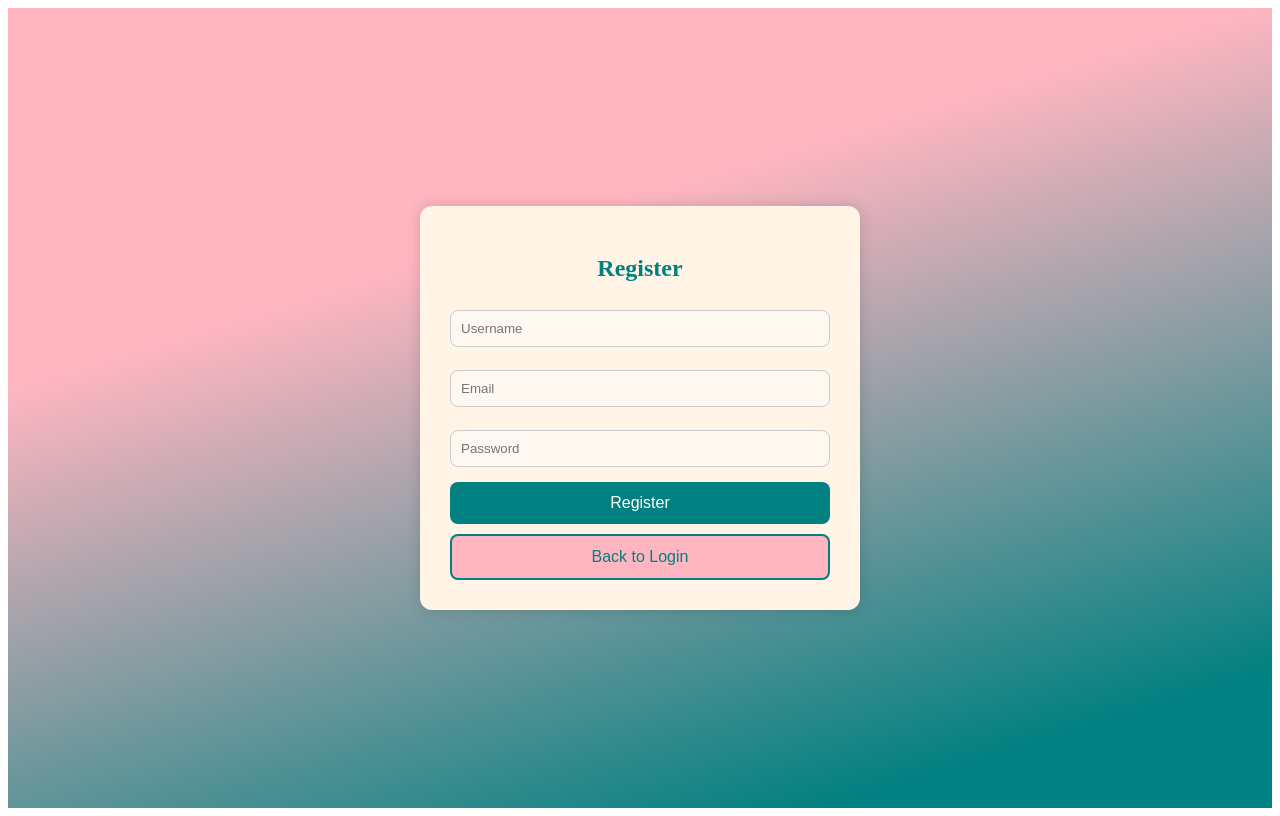
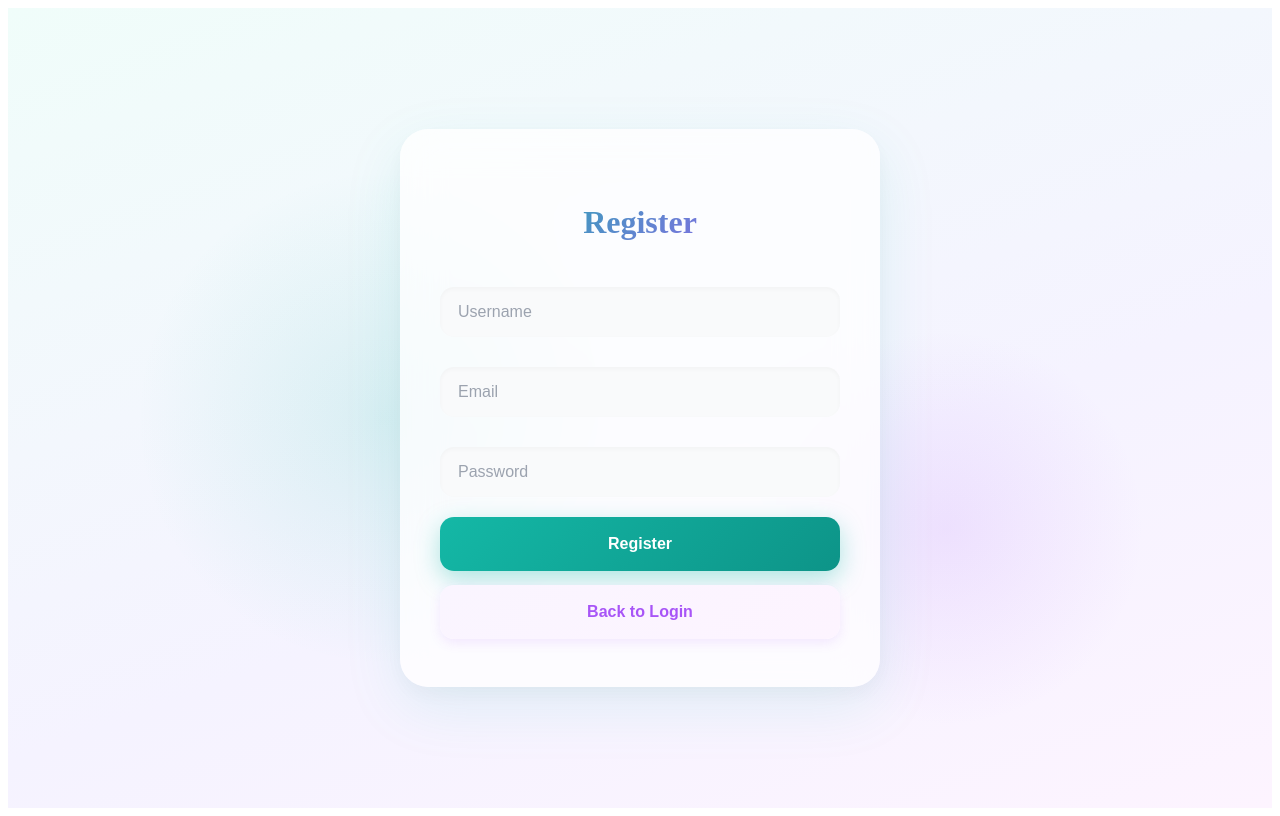
Before and after one commit to ShotikoLabadze/todoApp, a React (Create React App) app in the folder frontend/: page /register in a window 1280 px wide. Built offline with nearby package versions, Linux system fonts and the light colour scheme; no server answers.

Commit message:
fix logout button

```diff
--- a/frontend/src/pages/LoginPage.css
+++ b/frontend/src/pages/LoginPage.css
@@ -1,12 +1,39 @@
 .login-container {
   display: flex;
-  height: 100vh;
+  min-height: 100vh;
+  background: linear-gradient(135deg, #fdf4ff 0%, #faf5ff 50%, #f0fdfa 100%);
+  position: relative;
+  overflow: hidden;
+}
 
-  background: linear-gradient(
-    163deg,
-    rgba(255, 182, 193, 1) 32%,
-    rgba(0, 128, 128, 1) 89%
+.login-container::before {
+  content: "";
+  position: absolute;
+  top: -30%;
+  right: -20%;
+  width: 600px;
+  height: 600px;
+  background: radial-gradient(
+    circle,
+    rgba(168, 85, 247, 0.15) 0%,
+    transparent 70%
   );
+  border-radius: 50%;
+}
+
+.login-container::after {
+  content: "";
+  position: absolute;
+  bottom: -20%;
+  left: -10%;
+  width: 500px;
+  height: 500px;
+  background: radial-gradient(
+    circle,
+    rgba(20, 184, 166, 0.12) 0%,
+    transparent 70%
+  );
+  border-radius: 50%;
 }
 
 .login-left {
@@ -14,72 +41,113 @@
   display: flex;
   justify-content: center;
   align-items: center;
-
-  background: transparent;
+  position: relative;
+  z-index: 1;
+  padding: 20px;
 }
 
 .login-box {
-  width: 80%;
-  max-width: 380px;
-  background: #fff8f0;
-  padding: 30px;
-  border-radius: 12px;
-  box-shadow: 0px 0px 15px rgba(0, 0, 0, 0.15);
+  width: 100%;
+  max-width: 400px;
+  background: rgba(255, 255, 255, 0.7);
+  backdrop-filter: blur(20px);
+  padding: 48px 40px;
+  border-radius: 28px;
+  box-shadow:
+    0 20px 60px rgba(168, 85, 247, 0.1),
+    0 8px 24px rgba(0, 0, 0, 0.04);
 }
 
 .login-box h2 {
   text-align: center;
-  margin-bottom: 20px;
-  color: #008080;
+  margin-bottom: 36px;
+  color: #1e1b4b;
+  font-size: 32px;
+  font-weight: 700;
+  letter-spacing: -0.5px;
 }
 
 label {
-  font-weight: bold;
-  color: #008080;
+  font-weight: 600;
+  color: #6b7280;
+  font-size: 13px;
+  text-transform: uppercase;
+  letter-spacing: 0.8px;
 }
 
 input {
   width: 100%;
-  padding: 10px;
-  margin: 8px 0 15px 0;
-  border-radius: 8px;
-  border: 1px solid #ccc;
+  padding: 16px 18px;
+  margin: 10px 0 22px 0;
+  border-radius: 14px;
+  border: none;
+  background: rgba(249, 250, 251, 0.8);
+  color: #1e1b4b;
+  font-size: 16px;
+  transition: all 0.3s ease;
+  box-sizing: border-box;
+  box-shadow: inset 0 2px 4px rgba(0, 0, 0, 0.03);
+}
+
+input:focus {
+  outline: none;
+  background: #fff;
+  box-shadow:
+    0 0 0 4px rgba(168, 85, 247, 0.12),
+    inset 0 2px 4px rgba(0, 0, 0, 0.02);
+}
+
+input::placeholder {
+  color: #9ca3af;
 }
 
 .btn-login {
   width: 100%;
-  padding: 12px;
-  background: #008080;
+  padding: 18px;
+  background: linear-gradient(135deg, #a855f7 0%, #7c3aed 100%);
   color: white;
   border: none;
-  border-radius: 8px;
+  border-radius: 14px;
   cursor: pointer;
-  margin-bottom: 10px;
+  margin-bottom: 14px;
   font-size: 16px;
+  font-weight: 600;
+  transition: all 0.3s ease;
+  box-shadow: 0 8px 24px rgba(168, 85, 247, 0.35);
 }
 
 .btn-login:hover {
-  opacity: 0.9;
+  transform: translateY(-3px);
+  box-shadow: 0 12px 32px rgba(168, 85, 247, 0.45);
 }
 
 .btn-register {
   width: 100%;
-  padding: 12px;
-  background: #ffb6c1;
-  color: #008080;
-  border: 2px solid #008080;
-  border-radius: 8px;
+  padding: 18px;
+  background: linear-gradient(135deg, #f0fdfa 0%, #ecfeff 100%);
+  color: #0d9488;
+  border: none;
+  border-radius: 14px;
   cursor: pointer;
   font-size: 16px;
+  font-weight: 600;
+  transition: all 0.3s ease;
+  box-shadow: 0 4px 12px rgba(20, 184, 166, 0.15);
 }
 
 .btn-register:hover {
-  background: #ffc6d1;
+  background: linear-gradient(135deg, #ccfbf1 0%, #cffafe 100%);
+  transform: translateY(-2px);
 }
 
 .error {
-  color: red;
-  margin-bottom: 10px;
+  color: #ef4444;
+  margin-bottom: 16px;
+  padding: 14px 16px;
+  background: #fef2f2;
+  border-radius: 12px;
+  font-size: 14px;
+  font-weight: 500;
 }
 
 .login-right {
@@ -87,12 +155,30 @@ input {
   display: flex;
   justify-content: center;
   align-items: center;
-
-  background: transparent;
+  position: relative;
+  z-index: 1;
 }
 
 .login-right img {
-  width: 80%;
-  max-width: 1000px;
+  width: 65%;
+  max-width: 480px;
   object-fit: contain;
+  filter: drop-shadow(0 30px 60px rgba(168, 85, 247, 0.2));
+  animation: float 5s ease-in-out infinite;
 }
+
+@keyframes float {
+  0%,
+  100% {
+    transform: translateY(0) rotate(0deg);
+  }
+  50% {
+    transform: translateY(-15px) rotate(1deg);
+  }
+}
+
+@media (max-width: 768px) {
+  .login-right {
+    display: none;
+  }
+}
--- a/frontend/src/pages/PersonalNotes.tsx
+++ b/frontend/src/pages/PersonalNotes.tsx
@@ -1,4 +1,5 @@
 import { useEffect, useState } from "react";
+import { useNavigate } from "react-router-dom";
 import API from "../api/api";
 import "./PersonalNotes.css";
 
@@ -15,6 +16,7 @@ const PersonalNotes = () => {
   const [content, setContent] = useState("");
   const [status, setStatus] = useState("todo");
 
+  const navigate = useNavigate();
   const token = localStorage.getItem("token");
 
   const fetchNotes = async () => {
@@ -30,8 +32,17 @@ const PersonalNotes = () => {
   };
 
   useEffect(() => {
-    fetchNotes();
-  }, []);
+    if (!token) {
+      navigate("/");
+    } else {
+      fetchNotes();
+    }
+  }, [token, navigate]);
+
+  const handleLogout = () => {
+    localStorage.removeItem("token");
+    navigate("/");
+  };
 
   const createNote = async () => {
     if (!token) return;
@@ -39,7 +50,7 @@ const PersonalNotes = () => {
       const res = await API.post(
         "/tasks",
         { title, description: content, status },
-        { headers: { Authorization: `Bearer ${token}` } }
+        { headers: { Authorization: `Bearer ${token}` } },
       );
       setNotes([...notes, res.data]);
       setTitle("");
@@ -64,6 +75,10 @@ const PersonalNotes = () => {
 
   return (
     <div className="notes-container">
+      <button onClick={handleLogout} className="btn-logout-top">
+        Logout
+      </button>
+
       <div className="notes-card">
         <h2>Personal Notes</h2>
 
@@ -94,13 +109,19 @@ const PersonalNotes = () => {
 
       <div className="notes-card">
         <h3>Your Notes</h3>
-        {notes.length === 0 && <p>No notes found</p>}
+        {notes.length === 0 && (
+          <p style={{ textAlign: "center", color: "#6b7280" }}>
+            No notes found
+          </p>
+        )}
 
         {notes.map((note) => (
           <div key={note._id} className="note-item">
             <h4>{note.title}</h4>
             <p>{note.description}</p>
-            <p>Status: {note.status}</p>
+            <p className="note-status">
+              Status: <span>{note.status}</span>
+            </p>
             <button onClick={() => deleteNote(note._id)} className="btn-delete">
               Delete
             </button>
--- a/frontend/src/pages/RegisterPage.css
+++ b/frontend/src/pages/RegisterPage.css
@@ -2,65 +2,130 @@
   display: flex;
   justify-content: center;
   align-items: center;
-  height: 100vh;
-
-  background: linear-gradient(163deg, #ffb6c1 32%, #008080 89%);
+  min-height: 100vh;
+  background: linear-gradient(160deg, #f0fdfa 0%, #f5f3ff 60%, #fdf4ff 100%);
   padding: 20px;
   box-sizing: border-box;
+  position: relative;
+  overflow: hidden;
+}
+
+.register-container::before {
+  content: "";
+  position: absolute;
+  top: 20%;
+  left: 10%;
+  width: 500px;
+  height: 500px;
+  background: radial-gradient(
+    circle,
+    rgba(20, 184, 166, 0.12) 0%,
+    transparent 70%
+  );
+  border-radius: 50%;
+}
+
+.register-container::after {
+  content: "";
+  position: absolute;
+  bottom: 10%;
+  right: 10%;
+  width: 400px;
+  height: 400px;
+  background: radial-gradient(
+    circle,
+    rgba(168, 85, 247, 0.12) 0%,
+    transparent 70%
+  );
+  border-radius: 50%;
 }
 
 .register-card {
   width: 100%;
-  max-width: 380px;
-  background: #fff4e6;
-  padding: 30px;
-  border-radius: 12px;
-  box-shadow: 0 0 15px rgba(0, 0, 0, 0.15);
+  max-width: 400px;
+  background: rgba(255, 255, 255, 0.75);
+  backdrop-filter: blur(20px);
+  padding: 48px 40px;
+  border-radius: 28px;
+  box-shadow:
+    0 20px 60px rgba(20, 184, 166, 0.1),
+    0 8px 24px rgba(0, 0, 0, 0.04);
+  position: relative;
+  z-index: 1;
 }
 
 .register-card h2 {
   text-align: center;
-  margin-bottom: 20px;
-  color: #008080;
+  margin-bottom: 36px;
+  font-size: 32px;
+  font-weight: 700;
+  background: linear-gradient(135deg, #14b8a6, #a855f7);
+  -webkit-background-clip: text;
+  -webkit-text-fill-color: transparent;
+  background-clip: text;
 }
 
 .register-card input {
   width: 100%;
-  padding: 10px;
-  margin-bottom: 15px;
-  border-radius: 8px;
-  border: 1px solid #ccc;
-  background: #fff8f0;
+  padding: 16px 18px;
+  margin-bottom: 20px;
+  border-radius: 14px;
+  border: none;
+  background: rgba(249, 250, 251, 0.9);
+  color: #1e1b4b;
+  font-size: 16px;
   box-sizing: border-box;
+  transition: all 0.3s ease;
+  box-shadow: inset 0 2px 4px rgba(0, 0, 0, 0.03);
+}
+
+.register-card input:focus {
+  outline: none;
+  background: #fff;
+  box-shadow:
+    0 0 0 4px rgba(20, 184, 166, 0.12),
+    inset 0 2px 4px rgba(0, 0, 0, 0.02);
+}
+
+.register-card input::placeholder {
+  color: #9ca3af;
 }
 
 .btn-register {
   width: 100%;
-  padding: 12px;
-  background: #008080;
+  padding: 18px;
+  background: linear-gradient(135deg, #14b8a6 0%, #0d9488 100%);
   color: white;
   border: none;
-  border-radius: 8px;
+  border-radius: 14px;
   cursor: pointer;
   font-size: 16px;
-  margin-bottom: 10px;
+  font-weight: 600;
+  margin-bottom: 14px;
+  transition: all 0.3s ease;
+  box-shadow: 0 8px 24px rgba(20, 184, 166, 0.35);
 }
 
 .btn-register:hover {
-  opacity: 0.9;
+  transform: translateY(-3px);
+  box-shadow: 0 12px 32px rgba(20, 184, 166, 0.45);
 }
 
 .btn-back {
   width: 100%;
-  padding: 12px;
-  background: #ffb6c1;
-  color: #008080;
-  border: 2px solid #008080;
-  border-radius: 8px;
+  padding: 18px;
+  background: linear-gradient(135deg, #faf5ff 0%, #fdf4ff 100%);
+  color: #a855f7;
+  border: none;
+  border-radius: 14px;
   cursor: pointer;
   font-size: 16px;
+  font-weight: 600;
+  transition: all 0.3s ease;
+  box-shadow: 0 4px 12px rgba(168, 85, 247, 0.12);
 }
 
 .btn-back:hover {
-  background: #ffc6d1;
+  background: linear-gradient(135deg, #f5d0fe 0%, #e9d5ff 100%);
+  transform: translateY(-2px);
 }
```
Also changed, not shown: frontend/src/pages/PersonalNotes.css (+186 -39 lines).
